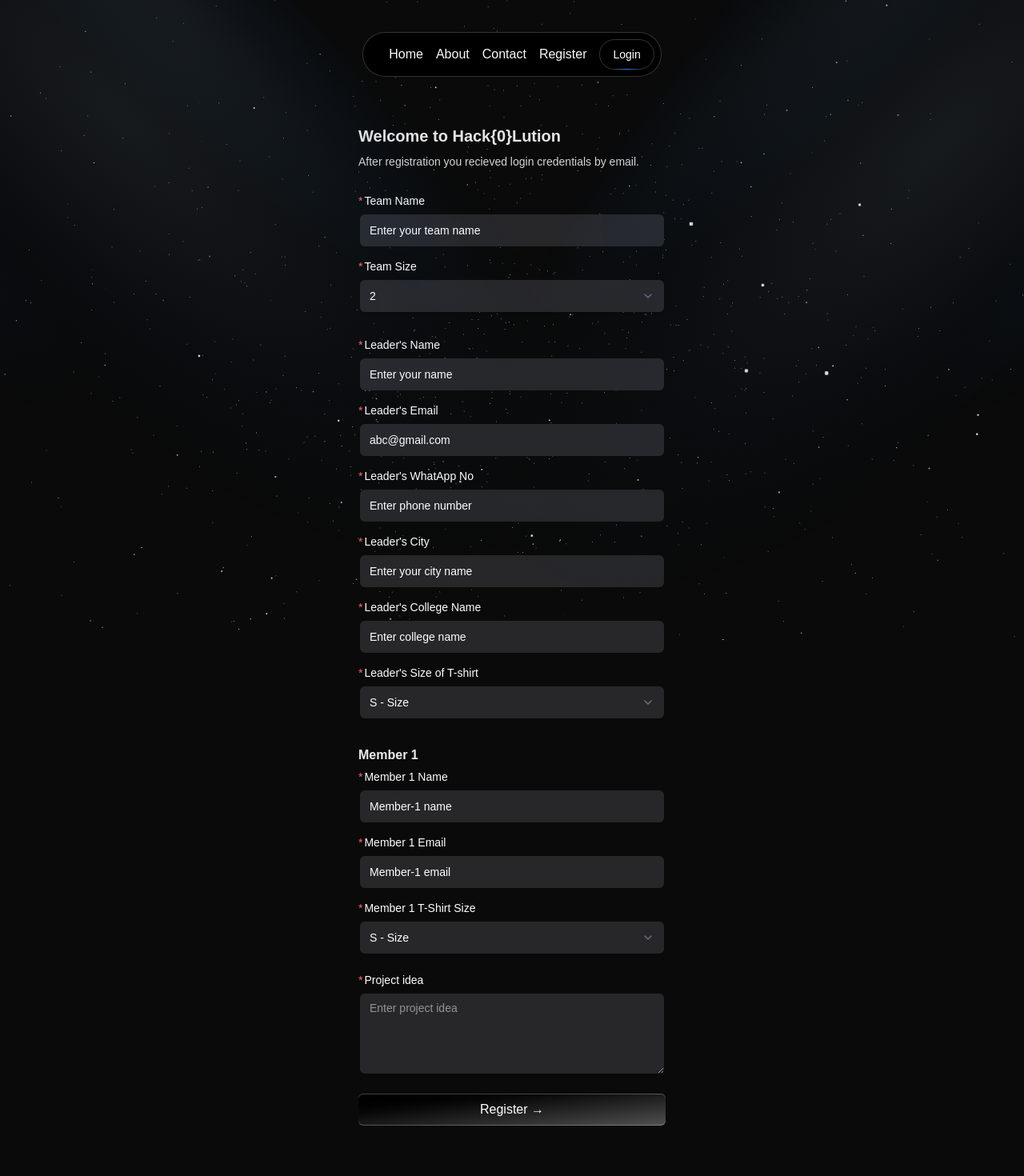
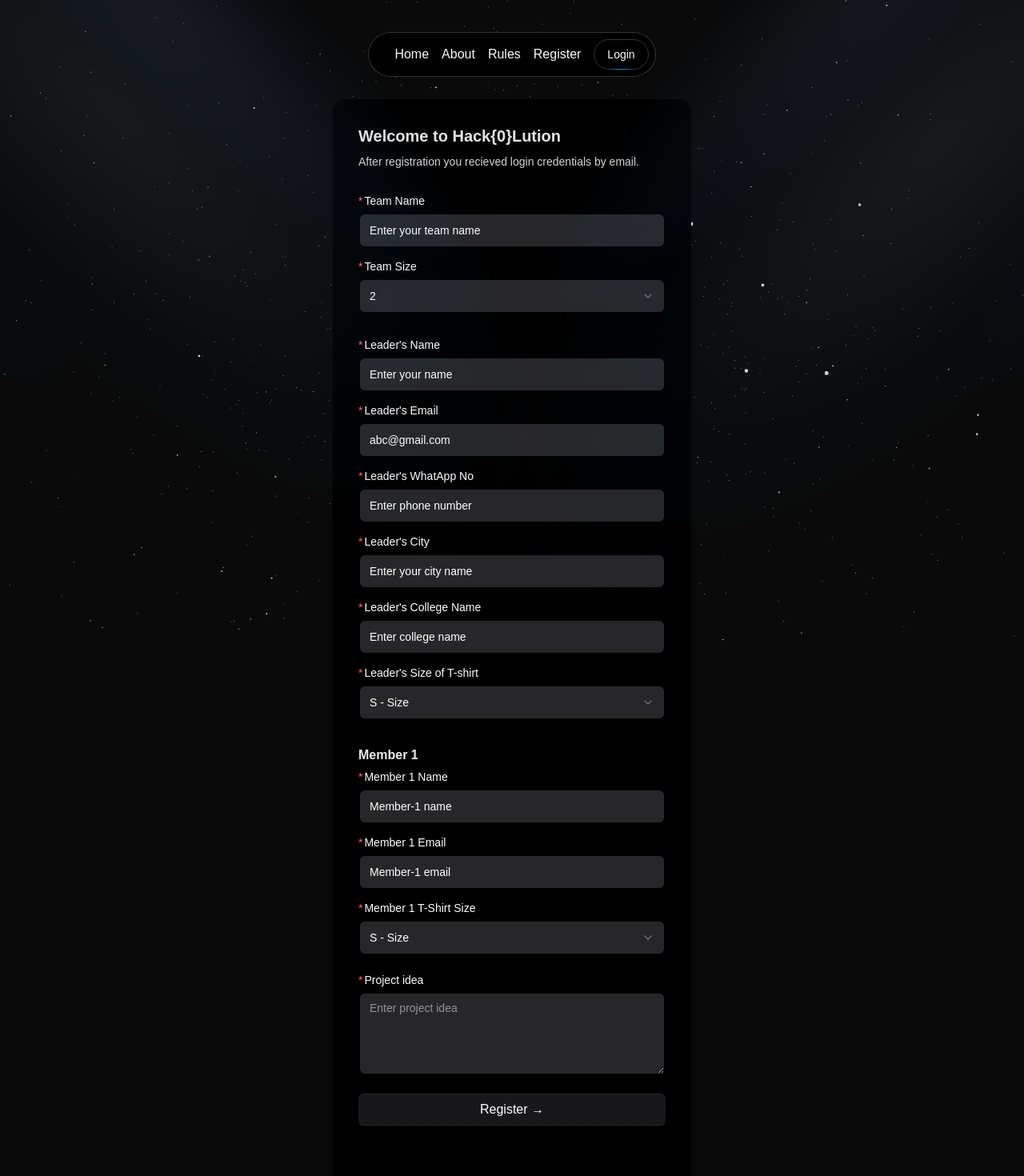
Before and after one commit to Souvik0216J/Hack-O-Lution-2025, a Next.js app: page /register in a window 1280 px wide. Shown: the top 1470 px of the page at 80% size. Built offline with nearby package versions, Linux system fonts and the light colour scheme.

Commit message:
remove contact page and enhanced UI

```diff
--- a/src/app/register/page.tsx
+++ b/src/app/register/page.tsx
@@ -120,7 +120,7 @@ function Page() {
   return (
     <div className="mt-25 min-h-screen w-full rounded-md flex flex-col items-center justify-center px-4 py-6 sm:px-6 lg:px-8">
       <Spotlight />
-      <div className="shadow-input mx-auto w-full max-w-md rounded p-4 md:rounded-2xl md:p-8 dark:bg-black">
+      <div className="shadow-input mx-auto w-full max-w-md rounded p-4 md:rounded-2xl md:p-8 bg-black">
         <h2 className="text-xl font-bold text-neutral-200">
           Welcome to Hack&#123;0&#125;Lution
         </h2>
@@ -296,12 +296,12 @@ function Page() {
           </LabelInputContainer>
 
           <button
-            className="group/btn relative block h-10 w-full rounded-md bg-gradient-to-br from-black to-neutral-600 font-medium text-white shadow-[0px_1px_0px_0px_#ffffff40_inset,0px_-1px_0px_0px_#ffffff40_inset] dark:bg-zinc-800 dark:from-zinc-900 dark:to-zinc-900 dark:shadow-[0px_1px_0px_0px_#27272a_inset,0px_-1px_0px_0px_#27272a_inset] hover:cursor-pointer"
+            className="group/btn relative block h-10 w-full rounded-md bg-gradient-to-br font-medium text-white  bg-zinc-800 from-zinc-900 to-zinc-900 shadow-[0px_1px_0px_0px_#27272a_inset,0px_-1px_0px_0px_#27272a_inset] hover:cursor-pointer"
             type="submit"
           >
             {loading ? (
               <>
-                <svg aria-hidden="true" className="inline w-8 h-8 text-gray-200 animate-spin dark:text-gray-600 fill-blue-600" viewBox="0 0 100 101" fill="none">
+                <svg aria-hidden="true" className="inline w-8 h-8 animate-spin text-gray-600 fill-blue-600" viewBox="0 0 100 101" fill="none">
                   <path d="M100 50.5908C100 78.2051 77.6142 100.591 50 100.591C22.3858 100.591 0 78.2051 0 50.5908C0 22.9766 22.3858 0.59082 50 0.59082C77.6142 0.59082 100 22.9766 100 50.5908ZM9.08144 50.5908C9.08144 73.1895 27.4013 91.5094 50 91.5094C72.5987 91.5094 90.9186 73.1895 90.9186 50.5908C90.9186 27.9921 72.5987 9.67226 50 9.67226C27.4013 9.67226 9.08144 27.9921 9.08144 50.5908Z" fill="currentColor" />
                   <path d="M93.9676 39.0409C96.393 38.4038 97.8624 35.9116 97.0079 33.5539C95.2932 28.8227 92.871 24.3692 89.8167 20.348C85.8452 15.1192 80.8826 10.7238 75.2124 7.41289C69.5422 4.10194 63.2754 1.94025 56.7698 1.05124C51.7666 0.367541 46.6976 0.446843 41.7345 1.27873C39.2613 1.69328 37.813 4.19778 38.4501 6.62326C39.0873 9.04874 41.5694 10.4717 44.0505 10.1071C47.8511 9.54855 51.7191 9.52689 55.5402 10.0491C60.8642 10.7766 65.9928 12.5457 70.6331 15.2552C75.2735 17.9648 79.3347 21.5619 82.5849 25.841C84.9175 28.9121 86.7997 32.2913 88.1811 35.8758C89.083 38.2158 91.5421 39.6781 93.9676 39.0409Z" fill="currentFill" />
                 </svg>
--- a/src/app/contact/page.tsx
+++ b/src/app/rules/page.tsx
@@ -6,7 +6,7 @@ function page() {
       <div className="max-w-2xl mx-auto p-4">
         <div className="flex items-center text-center justify-center">
           <h1 className='text-2xl'>
-            This is Contact page.
+            This is Rules page.
           </h1>
         </div>
 
--- a/src/components/Navbar.tsx
+++ b/src/components/Navbar.tsx
@@ -16,8 +16,8 @@ export function Navbar() {
       icon: <IconUser className="h-6 w-6 text-white" />,
     },
     {
-      name: "Contact",
-      link: "/contact",
+      name: "Rules",
+      link: "/rules",
       icon: <IconMessage className="h-6 w-6 text-white" />
     },
     {
```
